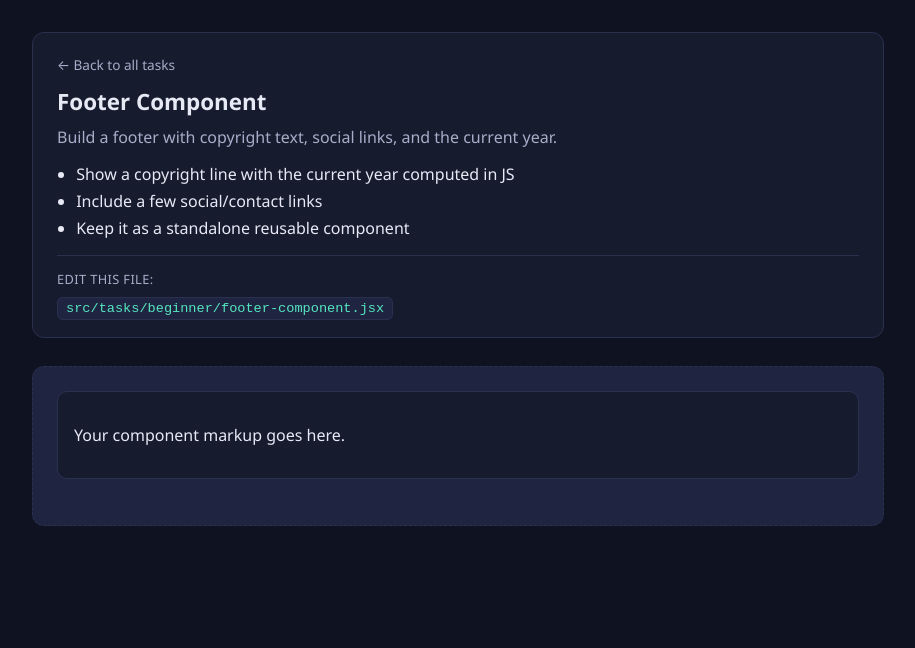
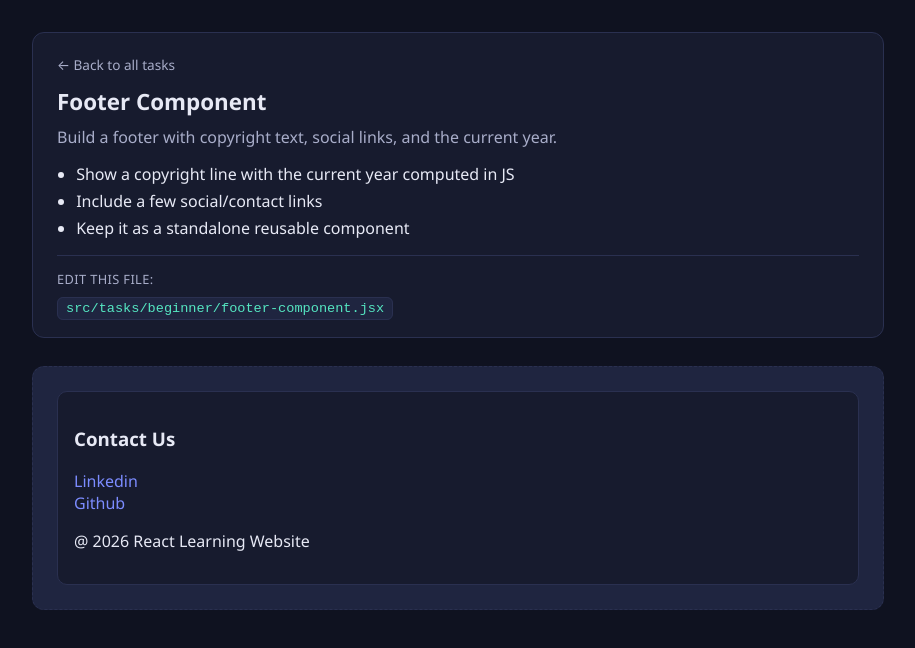
Before and after one commit to gagannn19/reacttasks, a React (Vite) app: page /beginner/footer-component in a window 1280 px wide. Shown: the top 648 px of the page, without its empty margins (182-1097 px from the left). Built offline with nearby package versions, Linux system fonts and the light colour scheme.

Commit message:
footer-component

```diff
--- a/src/tasks/beginner/footer-component.jsx
+++ b/src/tasks/beginner/footer-component.jsx
@@ -7,6 +7,25 @@ const requirements = [
   "Include a few social/contact links",
   "Keep it as a standalone reusable component"
 ];
+
+function Footer() {
+  const year = new Date().getFullYear();
+  return (
+    <footer>
+      <h3>Contact Us</h3>
+      <div>
+        <a src="#">Linkedin</a>
+
+      </div>
+      <div>
+        <a src="#">Github</a>
+      </div>
+
+      <p>@ {year} React Learning Website</p>
+
+    </footer>
+  );
+}
 
 export default function FooterComponent() {
   // TODO: accept props if this component should be reusable (e.g. { name, role, imageUrl })
@@ -20,8 +39,7 @@ export default function FooterComponent() {
       />
       <div className="task-workspace">
         <div className="card">
-          {/* TODO: build the JSX for "Footer Component" here */}
-          <p>Your component markup goes here.</p>
+          <Footer />
         </div>
       </div>
     </div>
```
